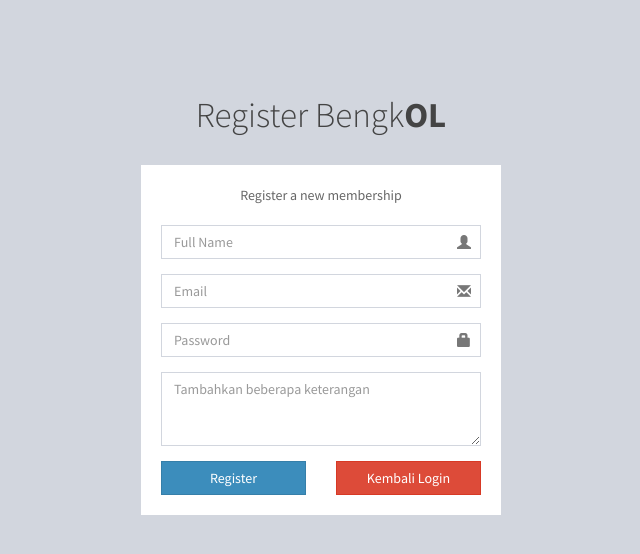
After one commit to ramageek/bengkol_codeigniter, a CodeIgniter app: page /database/member/register in a window 1280 px wide. The commit adds this page. Shown: the top 554 px of the page, without its empty margins (319-959 px from the left). Run offline with CodeIgniter, Linux system fonts and the light colour scheme.

Commit message:
Update struktur folder dan design form login serta register

```diff
--- a/app/controllers/Member.php
+++ b/app/controllers/Member.php
@@ -8,6 +8,26 @@ class Member extends CI_Controller {
 	}
 
 	public function index() {
+		$data['titletag'] = "dasboard member";
+
+		$this->load->view('backend-layouts/head',$data);
 		$this->load->view('member/index');
+		$this->load->view('backend-layouts/foot');
+	}
+
+	public function login() {
+		$data['titletag'] = "login member";
+
+		$this->load->view('backend-layouts/head',$data);
+		$this->load->view('member/login');
+		$this->load->view('backend-layouts/foot');
+	}
+
+	public function register() {
+		$data['titletag'] = "register member";
+
+		$this->load->view('backend-layouts/head',$data);
+		$this->load->view('member/register');
+		$this->load->view('backend-layouts/foot');
 	}
 }
--- /dev/null
+++ b/app/views/backend-layouts/foot.php
@@ -0,0 +1,5 @@
+
+<script src="<?= base_url('assets/js/jquery-2.2.4.min.js') ?>"></script>
+<script src="<?= base_url('assets/js/bootstrap.min.js') ?>"></script>
+<script src="<?= base_url('assets/js/AdminLTE.min.js') ?>"></script>
+</html>
--- /dev/null
+++ b/app/views/backend-layouts/head.php
@@ -0,0 +1,14 @@
+<!DOCTYPE html>
+<html>
+<head>
+	<meta charset="utf-8">
+	<meta http-equiv="X-UA-Comaptible" content="IE=edge">
+	<meta content="width=device-width, initial-scale=1, maximum-scale=1, user-scalable=no" name="viewport">
+
+	<title><?= ucwords($titletag) ?></title>
+
+	<link rel="stylesheet" type="text/css" href="<?= base_url('assets/css/bootstrap.min.css') ?>">
+	<link rel="stylesheet" type="text/css" href="<?= base_url('assets/css/Font-Awesome.min.css') ?>">
+	<link rel="stylesheet" type="text/css" href="<?= base_url('assets/css/AdminLTE.min.css') ?>">
+	<link rel="stylesheet" type="text/css" href="<?= base_url('assets/css/skins/_all-skins.min.css') ?>">
+</head>
--- /dev/null
+++ b/app/views/member/register.php
@@ -0,0 +1,40 @@
+<body class="hold-transition register-page">
+	<div class="register-box">
+		<div class="register-logo">
+			<a href="<?= base_url() ?>">Register Bengk<strong>OL</strong></a>
+		</div>
+
+		<div class="register-box-body">
+			<p class="login-box-msg">Register a new membership</p>
+			<form action="#" method="POST">
+				<div class="form-group has-feedback">
+					<input type="text" class="form-control" placeholder="Full Name">
+					<span class="glyphicon glyphicon-user form-control-feedback"></span>
+				</div>
+
+				<div class="form-group has-feedback">
+					<input type="email" class="form-control" placeholder="Email" required>
+					<span class="glyphicon glyphicon-envelope form-control-feedback"></span>
+				</div>
+
+				<div class="form-group has-feedback">
+					<input type="password" class="form-control" placeholder="Password" required>
+					<span class="glyphicon glyphicon-lock form-control-feedback"></span>
+				</div>
+
+				<div class="form-group has-feedback">
+					<textarea class="form-control" rows="3" placeholder="Tambahkan beberapa keterangan"></textarea>
+				</div>
+
+				<div class="row">
+					<div class="col-xs-6">
+						<button type="submit" class="btn btn-primary btn-block btn-flat">Register</button>
+					</div>
+					<div class="col-xs-6">
+						<a href="#" class="btn btn-danger btn-block btn-flat">Kembali Login</a>
+					</div>
+				</div>
+			</form>
+		</div>
+	</div>
+</body>
```
Also changed, not shown: app/views/member/index.php (+0 -19 lines), app/views/member/login.php (added, +31 -0 lines).
